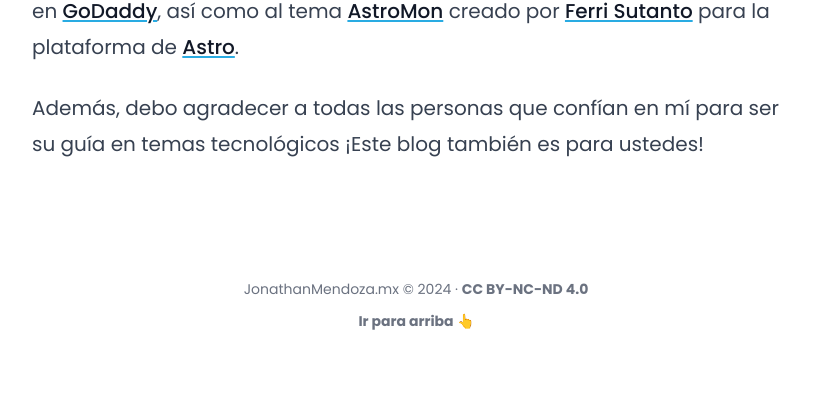
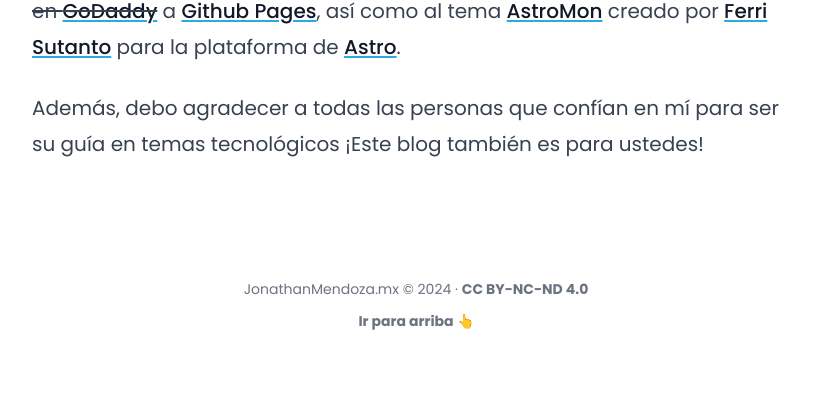
Before and after one commit to yakziamx/yakziamx.github.io, a plain HTML site: page hola-mundo/index.html in a window 1280 px wide. Shown: the part 1039-1434 px from the top of the page, without its empty margins (224-1051 px from the left). Drawn offline with Linux system fonts and the light colour scheme.

Commit message:
Update index.html

```diff
--- a/hola-mundo/index.html
+++ b/hola-mundo/index.html
@@ -86,7 +86,7 @@ Console.WriteLine(&#34;¡Hola Mundo! ¡Hola 2024 👋!&#34;);
 <figure data-rehype-pretty-code-figure=""><figcaption data-rehype-pretty-code-title="" data-language="cs" data-theme="github-dark-dimmed">Blog de Jonathan Mendoza/holamundo.cs</figcaption><pre tabindex="0" data-language="cs" data-theme="github-dark-dimmed"><code data-line-numbers="" data-language="cs" data-theme="github-dark-dimmed" style="display: grid;" data-line-numbers-max-digits="1"><span data-line=""><span style="color:#ADBAC7">Console.</span><span style="color:#DCBDFB">WriteLine</span><span style="color:#ADBAC7">(</span><span style="color:#96D0FF">"¡Hola Mundo! ¡Hola 2024 👋!"</span><span style="color:#ADBAC7">);</span></span></code></pre><button data-copy="" onclick="async function copy(e) { e.preventDefault(); const el = e.currentTarget; const value = el.previousElementSibling.innerText; const originalText = el.innerText; el.disabled = true; await navigator.clipboard.writeText(value); el.innerText = &#x22;¡copiado!&#x22;; setTimeout(() => { el.innerText = originalText; el.disabled = false; }, 3000); }; copy(arguments[0])">copiar</button></figure>
 <p>El Hola Mundo (o Hello World en inglés) es generalmente el primer código que escribe una persona cuando está iniciando el aprendizaje de un lenguaje de programación. En mi caso, es el primer artículo de mi blog personal.</p>
 <p>La idea de tener un blog es poder compartir lo que voy aprendiendo en el día a día y que sea un respaldo de lo que voy almacenando en mi mente: a veces aprendo sobre cosas sencillas, como mostrar los archivos y carpetas ocultas en MacOS; o cosas más complejas, como configurar un servidor web VPS con una base de datos.</p>
-<p>Este <strong>¡Hola mundo!</strong> es posible gracias al servidor VPS con Windows que renté en <a href="https://www.godaddy.com/es/hosting/vps-hosting">GoDaddy</a>, así como al tema <a href="https://github.com/fer-ri/astro-mon">AstroMon</a> creado por <a href="https://ferrisutanto.com/">Ferri Sutanto</a> para la plataforma de <a href="https://astro.build/">Astro</a>.</p>
+<p>Este <strong>¡Hola mundo!</strong> es posible gracias <del>al servidor VPS con Windows que renté en <a href="https://www.godaddy.com/es/hosting/vps-hosting">GoDaddy</a></del> a <a href="https://pages.github.com/">Github Pages</a>, así como al tema <a href="https://github.com/fer-ri/astro-mon">AstroMon</a> creado por <a href="https://ferrisutanto.com/">Ferri Sutanto</a> para la plataforma de <a href="https://astro.build/">Astro</a>.</p>
 <p>Además, debo agradecer a todas las personas que confían en mí para ser su guía en temas tecnológicos ¡Este blog también es para ustedes!</p>  </article>  </div> </div> </div>  <footer class="px-4 py-16 text-gray-500 dark:text-gray-400"> <div class="text-center"> <p class="text-sm pt-3">
 JonathanMendoza.mx © 2024 <span aria-hidden="true">·</span> <a href="https://creativecommons.org/licenses/by-nc-nd/4.0/?ref=chooser-v1" target="_blank" rel="noopener" class="font-bold hover:underline">CC BY-NC-ND 4.0
 </a></p><a href="https://creativecommons.org/licenses/by-nc-nd/4.0/?ref=chooser-v1" target="_blank" rel="noopener" class="font-bold hover:underline"></a><p class="text-sm pt-3"><a href="https://creativecommons.org/licenses/by-nc-nd/4.0/?ref=chooser-v1" target="_blank" rel="noopener" class="font-bold hover:underline"></a><a href="#top" class="font-bold hover:underline">Ir para arriba 👆</a> </p> </div> </footer> </body></html>
```
